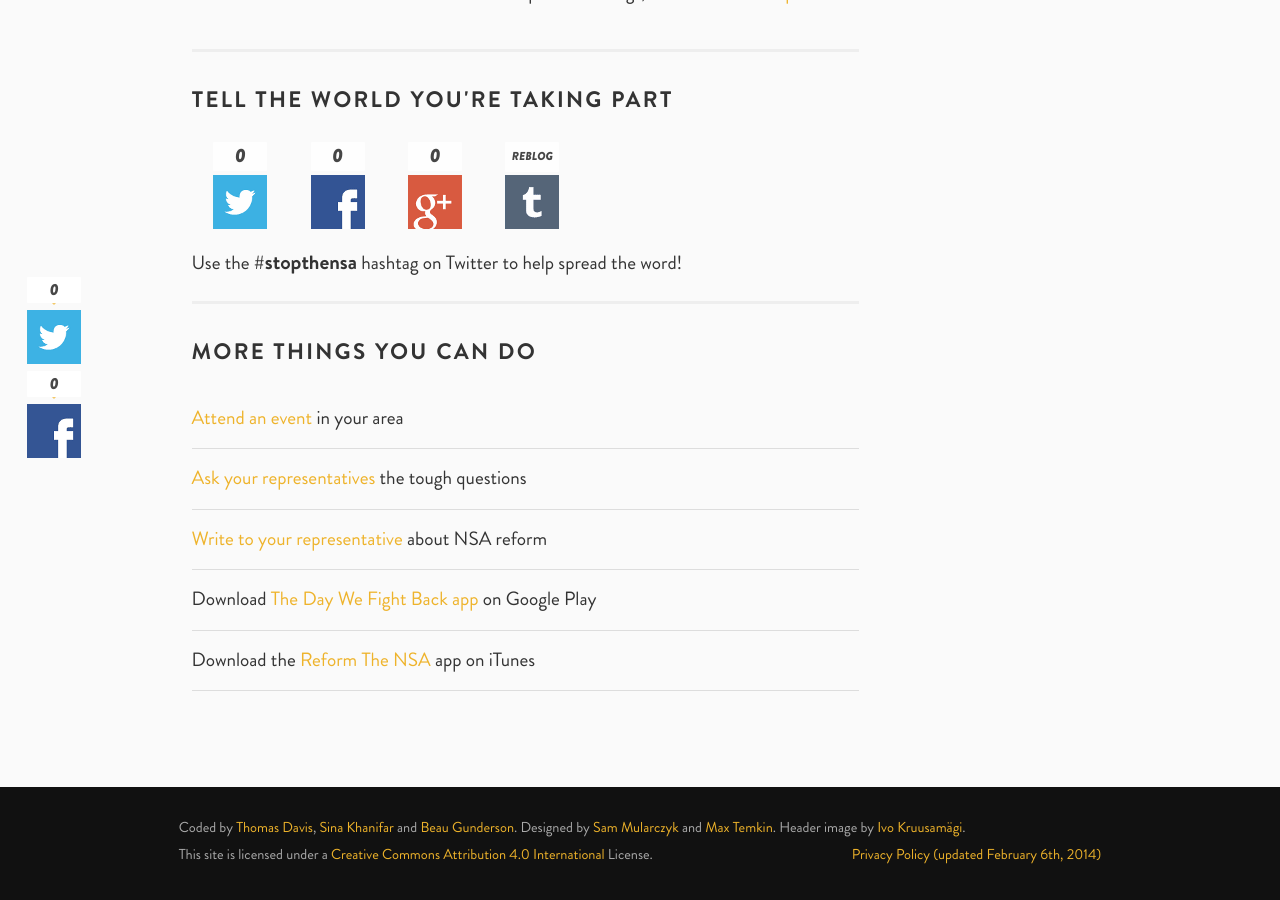
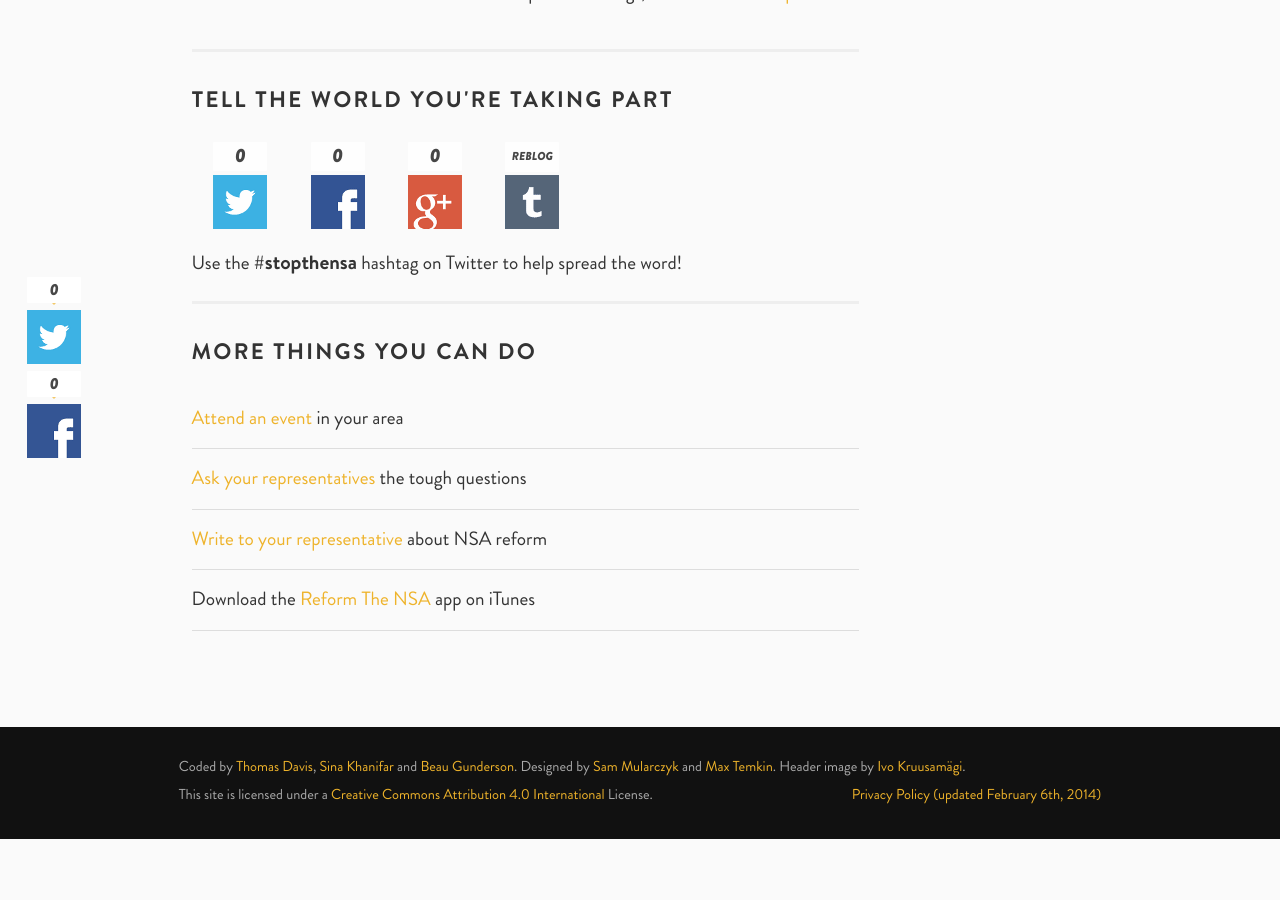
Before and after one commit to tfrce/thedaywefightback, a Jekyll site: the page built from index.html, in a window 1280 px wide and 900 px high, scrolled down 4186 px. Built offline with Jekyll 4.4.1, drawn with Linux system fonts in a browser that asks for light colours; Markdown is read by kramdown in place of the engine named in the settings; comment, search, counter and statistics services are not loaded; after the commit the page ends 5025 px from its top, so only the background shows below that.

Commit message:
take out google play for time being

```diff
--- a/_layouts/home.html
+++ b/_layouts/home.html
@@ -309,7 +309,8 @@
 						<li><a href="/events">Attend an event</a> in your area</li>
 						<li><a href="http://www.askthem.io/">Ask your representatives</a> the tough questions</li>
 						<li><a href="https://writeyourrep.org/daywefightback/">Write to your representative</a> about NSA reform</li>
-						<li>Download <a href="https://play.google.com/store/apps/details?id=com.taskforce.thedaywefightback">The Day We Fight Back app</a> on Google Play</li>
+						<!--
+						<li>Download <a href="https://play.google.com/store/apps/details?id=com.taskforce.thedaywefightback">The Day We Fight Back app</a> on Google Play</li>-->
 						<li>Download the <a href="https://itunes.apple.com/us/app/reform-the-nsa/id805284622?mt=8">Reform The NSA</a> app on iTunes</li>
 					</ul>
 				</article>
```
